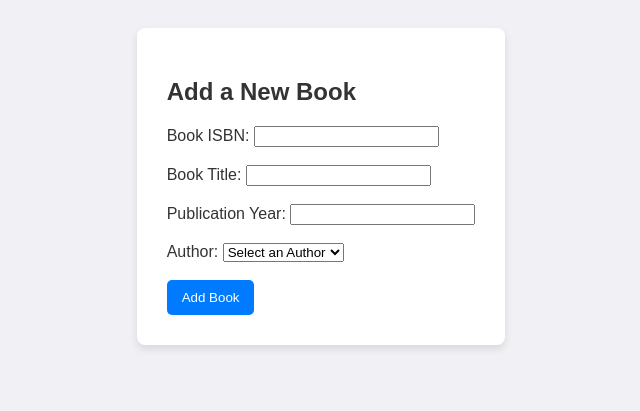
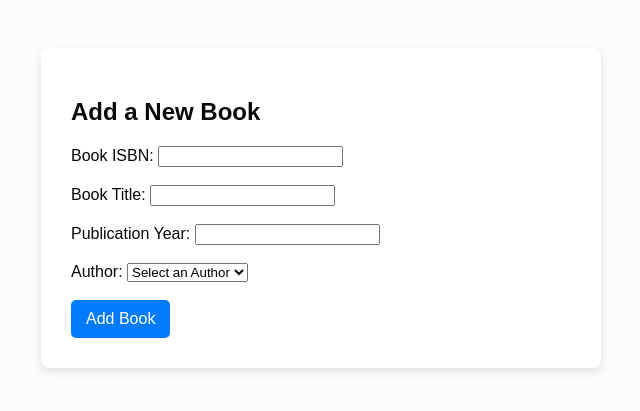
Before and after one commit to emilioquezadanavarro/book-alchemy, a Flask app: page /add_book in a window 1280 px wide. Shown: the top 411 px of the page, without its empty margins (319-959 px from the left). Run offline with Flask 3, Linux system fonts and the light colour scheme.

Commit message:
Updated style.css file adding div and h1 for centering

```diff
--- a/static/style.css
+++ b/static/style.css
@@ -1,26 +1,56 @@
 body {
     font-family: Arial, sans-serif;
-    background-color: #f0f0f5;
-    color: #333;
+    background-color: rgba(240, 240, 245, 0.22);
+    color: #090808;
     padding: 20px;
-
-    /* Flexbox for centering */
-    display: flex;
-    flex-direction: column;
-    align-items: center;
-    justify-content: center;
-    min-height: 10vh;
+    /* Removed all flexbox rules to enable block alignment */
 }
 
+/* 1. Alignment for H1 (Title) */
+h1 {
+    color: #007bff;
+    /* Centers the H1 block horizontally */
+    margin: 0 auto 30px auto;
+    /* Sets the same max-width as the book entries for alignment */
+    max-width: 600px;
+    text-align: center;
+}
+
+/* 2. Alignment for Sort Controls */
+.sort-controls {
+    /* Centers the sort controls block horizontally */
+    margin: 0 auto 20px auto;
+    max-width: 600px;
+    text-align: center;
+}
+
+/* 3. Alignment for Book Entries (the <div> in the loop) */
+div {
+    max-width: 600px;
+    width: 100%;
+    padding: 15px;
+    /* CRITICAL FIX: Centers the book entry div horizontally and fixes the staggered look */
+    margin: 10px auto;
+    background-color: #fff;
+    border: 1px solid #0033ff;
+    border-radius: 4px;
+    box-shadow: 0 1px 3px rgba(0,0,0,0.05);
+    text-align: left; /* Ensures content inside the div is aligned left */
+}
+
+
+/* Style for forms (on /add_author and /add_book) */
 form {
     max-width: 500px;
-    margin: 0 auto;
+    margin: 20px auto; /* Centers the form block horizontally */
     background: white;
     padding: 30px;
     border-radius: 8px;
     box-shadow: 0 4px 8px rgba(0, 0, 0, 0.1);
+    text-align: left;
 }
 
+/* Submission Button Styling */
 input[type="submit"] {
     background-color: #007bff;
     color: white;
@@ -28,4 +58,5 @@ input[type="submit"] {
     border: none;
     border-radius: 5px;
     cursor: pointer;
+    font-size: 1em;
 }
```
